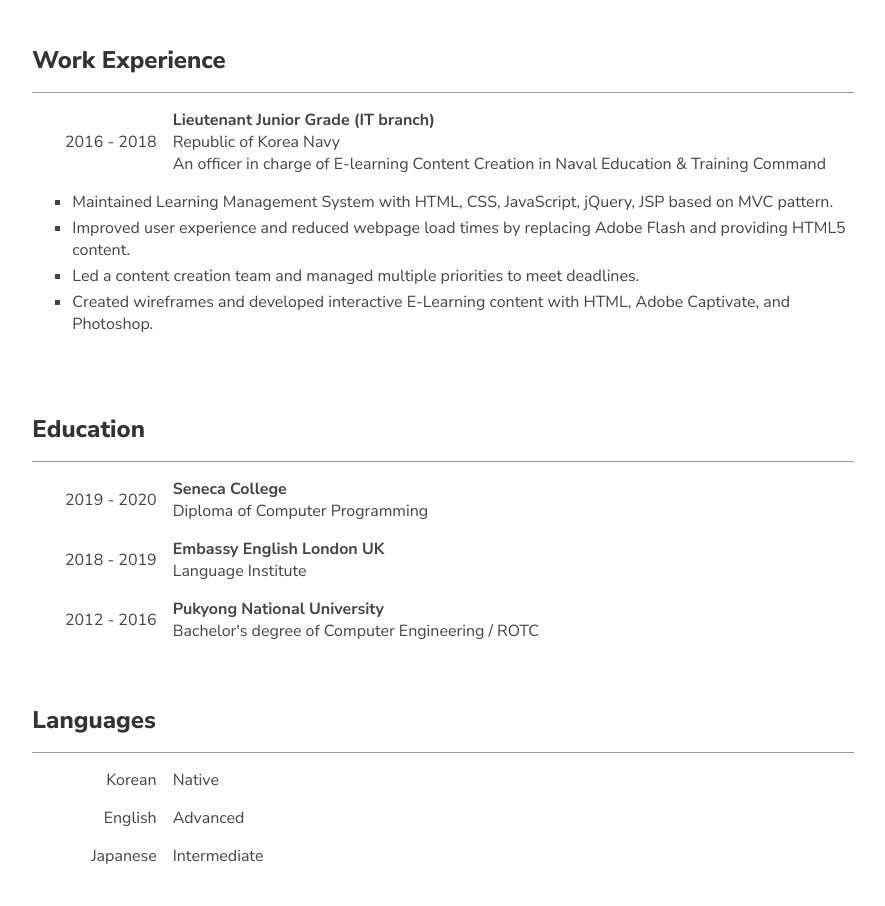
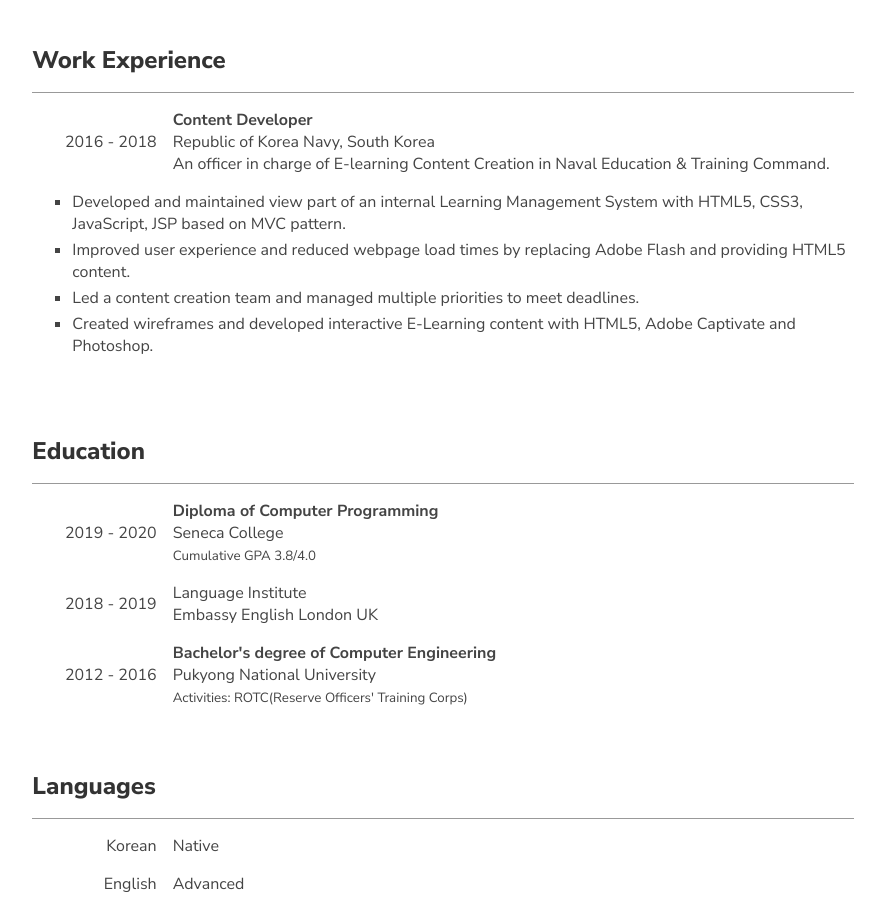
Before and after one commit to stellarsailor/awesome-portfolio, a React (Create React App) app: page /about in a window 1280 px wide. Shown: the part 2403-3309 px from the top of the page, without its empty margins (197-1082 px from the left). Built offline with nearby package versions, Linux system fonts and the light colour scheme.

Commit message:
Updated text

```diff
--- a/src/data/projects.ts
+++ b/src/data/projects.ts
@@ -37,7 +37,7 @@ export const projects: Array<ProjectType> = [
     id: 0,
     type: "Production",
     title: "SelfBingo",
-    codeLink: "https://github.com/stellarsailor/selfbingo-public",
+    codeLink: "https://github.com/stellarsailor/selfbingo",
     liveLink: "https://selfbingo.com/ko",
     languages: "English / Korean",
     timespent: 184,
@@ -69,7 +69,7 @@ export const projects: Array<ProjectType> = [
     id: 1,
     type: "Production",
     title: "Valog",
-    codeLink: "",
+    codeLink: "https://github.com/stellarsailor/valopgg",
     liveLink: "https://valog.gg",
     mobileApp: true,
     googleLink:
@@ -152,7 +152,7 @@ export const projects: Array<ProjectType> = [
     id: 3,
     type: "Toy",
     title: "Genshin Party",
-    codeLink: "",
+    codeLink: "https://github.com/stellarsailor/genshinProject",
     liveLink: "https://genshinparty.com/en",
     languages: "English / Korean",
     timespent: 30,
--- a/src/pages/About.js
+++ b/src/pages/About.js
@@ -88,10 +88,10 @@ export default function About() {
           <br />
 
           {/* <SkillTitle>Programming Languages</SkillTitle>
-                    <Row nogutter justify="start">
-                        {renderSkill('PL')}
-                    </Row>
-                    <br/> */}
+          <Row nogutter justify="start">
+            {renderSkill('PL')}
+          </Row>
+          <br/> */}
 
           <SkillTitle>etc.</SkillTitle>
           <Row nogutter justify="start">
@@ -122,18 +122,19 @@ export default function About() {
           <InfoLine>
             <InfoLeft>2016 - 2018</InfoLeft>
             <InfoRight>
-              <b>Lieutenant Junior Grade (IT branch)</b>
-              <div>Republic of Korea Navy</div>
+              <b>Content Developer</b>
+              <div>Republic of Korea Navy, South Korea</div>
               <div>
                 An officer in charge of E-learning Content Creation in Naval
-                Education & Training Command
+                Education & Training Command.
               </div>
             </InfoRight>
           </InfoLine>
           <ul style={{ marginTop: "1rem" }}>
             <InsideList>
-              Maintained Learning Management System with HTML, CSS, JavaScript,
-              jQuery, JSP based on MVC pattern.
+              Developed and maintained view part of an internal Learning
+              Management System with HTML5, CSS3, JavaScript, JSP based on MVC
+              pattern.
             </InsideList>
             <InsideList>
               Improved user experience and reduced webpage load times by
@@ -145,7 +146,7 @@ export default function About() {
             </InsideList>
             <InsideList>
               Created wireframes and developed interactive E-Learning content
-              with HTML, Adobe Captivate, and Photoshop.
+              with HTML5, Adobe Captivate and Photoshop.
             </InsideList>
           </ul>
           <br />
@@ -156,25 +157,24 @@ export default function About() {
           <InfoLine>
             <InfoLeft>2019 - 2020</InfoLeft>
             <InfoRight>
-              <b>Seneca College</b>
-              <div>Diploma of Computer Programming</div>
+              <b>Diploma of Computer Programming</b>
+              <div>Seneca College</div>
+              <small>Cumulative GPA 3.8/4.0</small>
             </InfoRight>
           </InfoLine>
           <InfoLine>
             <InfoLeft>2018 - 2019</InfoLeft>
             <InfoRight>
-              <b>Embassy English London UK</b>
               <div>Language Institute</div>
+              <div>Embassy English London UK</div>
             </InfoRight>
           </InfoLine>
           <InfoLine>
             <InfoLeft>2012 - 2016</InfoLeft>
             <InfoRight>
-              <b>Pukyong National University</b>
-              <div>Bachelor's degree of Computer Engineering / ROTC</div>
-              {/* <EducationComment>
-                                Lorem
-                            </EducationComment> */}
+              <b>Bachelor's degree of Computer Engineering</b>
+              <div>Pukyong National University</div>
+              <small>Activities: ROTC(Reserve Officers' Training Corps)</small>
             </InfoRight>
           </InfoLine>
           <br />
--- a/src/pages/Home.js
+++ b/src/pages/Home.js
@@ -61,7 +61,7 @@ export default function Home() {
         animate={animateProps}
         transition={{ delay: 1 }}
       >
-        I am Minsu Lee. Intermediate Front-End Developer with 2+ years of
+        I am Minsu Lee. Intermediate Front-End Web Developer with 2+ years of
         comprehensive expertise in JavaScript and React.
       </TextDesc>
       <br />
@@ -75,11 +75,6 @@ export default function Home() {
             About Me <img src="/images/more.png" width={12} alt="About Me" />
           </HyperLinkSpan>
         </Link>
-        {/* <Link to="/about" style={{marginLeft: '1rem'}}>
-            <HyperLinkSpan>
-                Resume <img src="/images/more.png" width={12} alt="Resume" />
-            </HyperLinkSpan>
-        </Link> */}
       </HyperLink>
       <br />
       <br />
```
